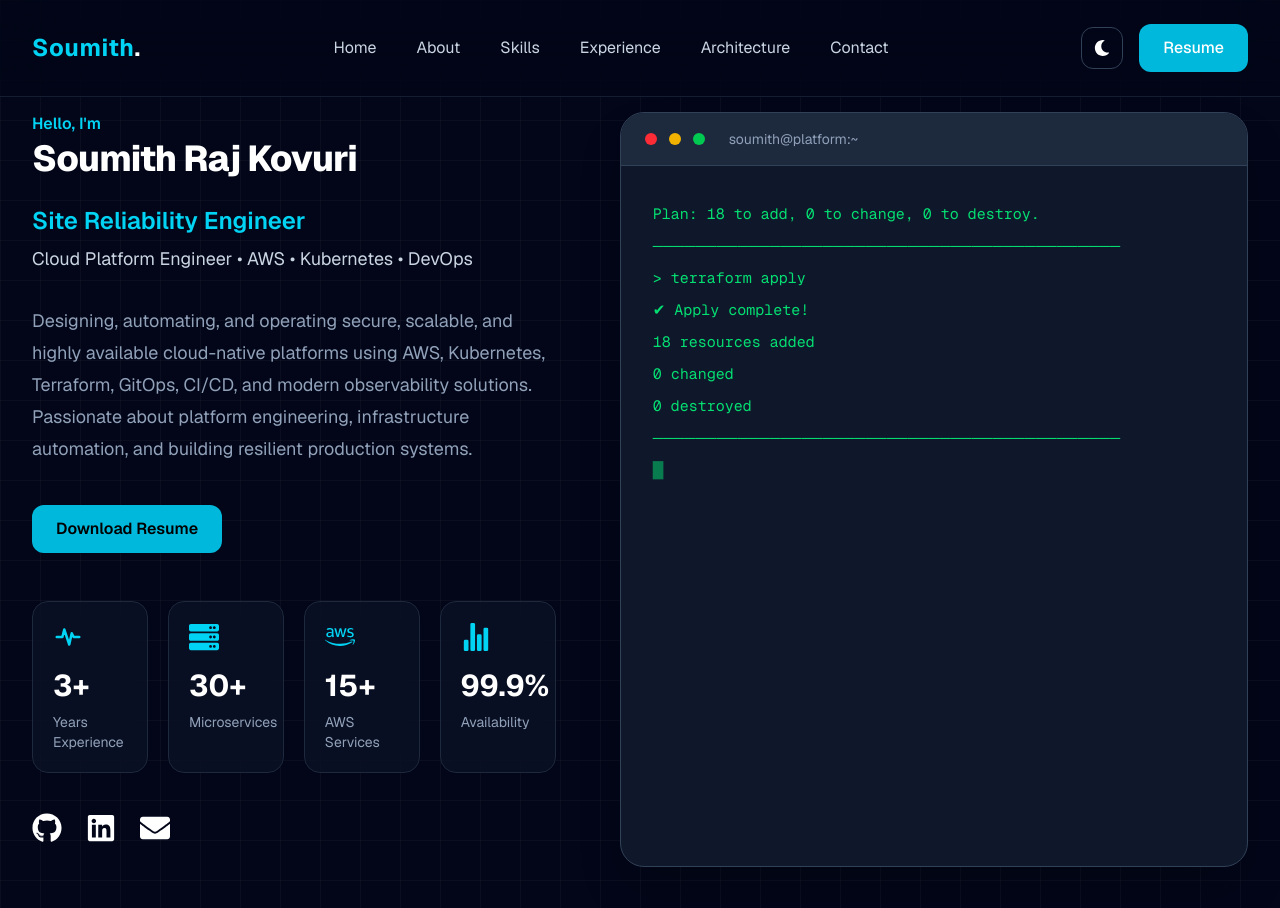
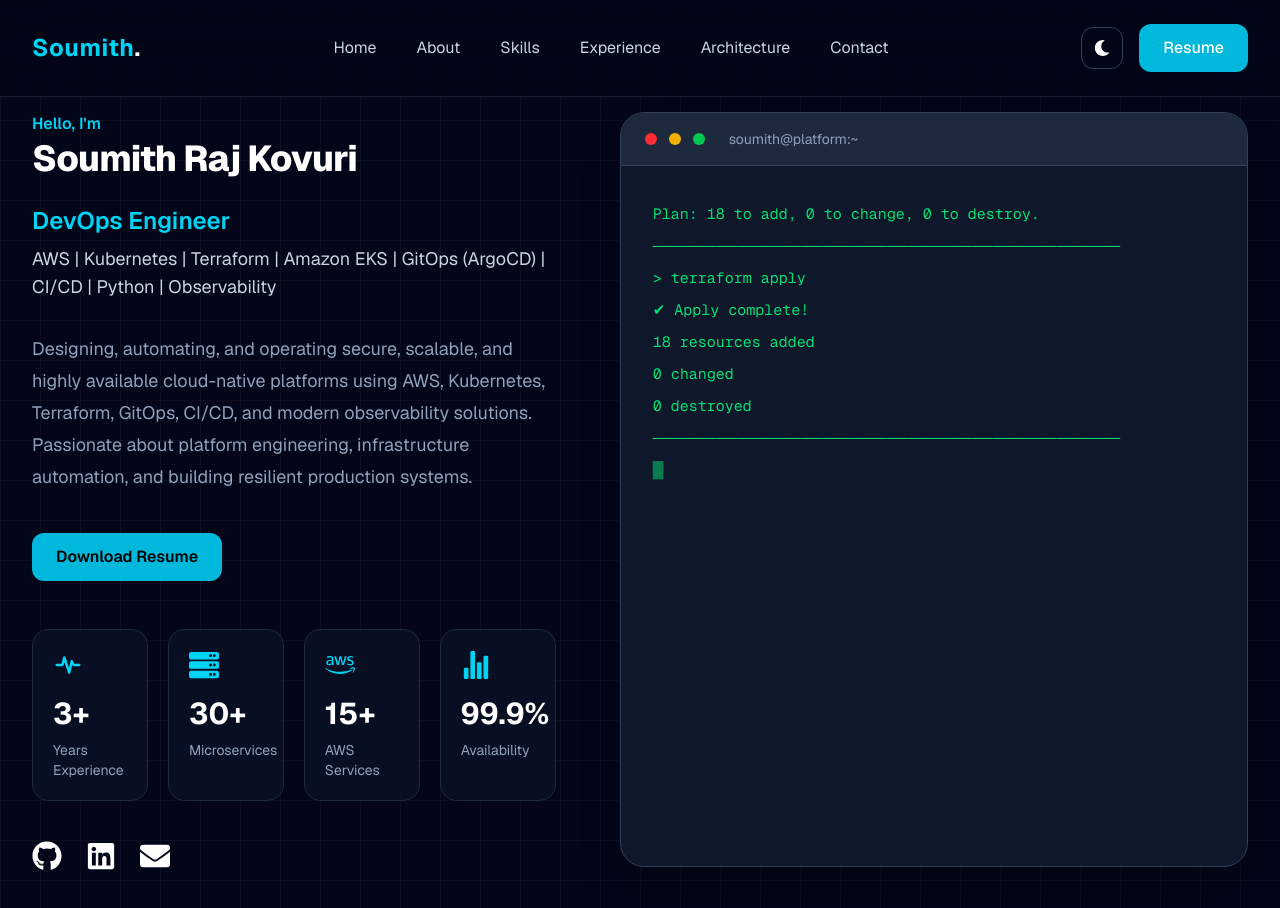
Before and after one commit to soumithrajkovuri/portfolio, a Next.js app: page / in a window 1280 px wide. Shown: the top 908 px of the page. Built offline with nearby package versions, Linux system fonts and the light colour scheme.

Commit message:
Update HeroContent.tsx

```diff
--- a/components/hero/HeroContent.tsx
+++ b/components/hero/HeroContent.tsx
@@ -25,13 +25,13 @@ export default function HeroContent() {
 
       <h2 className="mt-6 text-2xl font-semibold text-cyan-400">
 
-       Site Reliability Engineer
+       DevOps Engineer
 
        </h2>
 
       <p className="mt-2 text-lg text-slate-300">
 
-      Cloud Platform Engineer • AWS • Kubernetes • DevOps
+      AWS | Kubernetes | Terraform | Amazon EKS | GitOps (ArgoCD) | CI/CD | Python | Observability
 
       </p>
 
```
